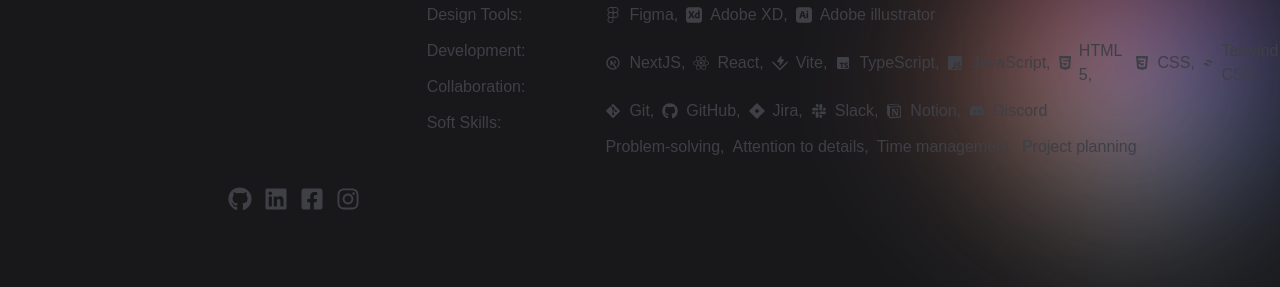
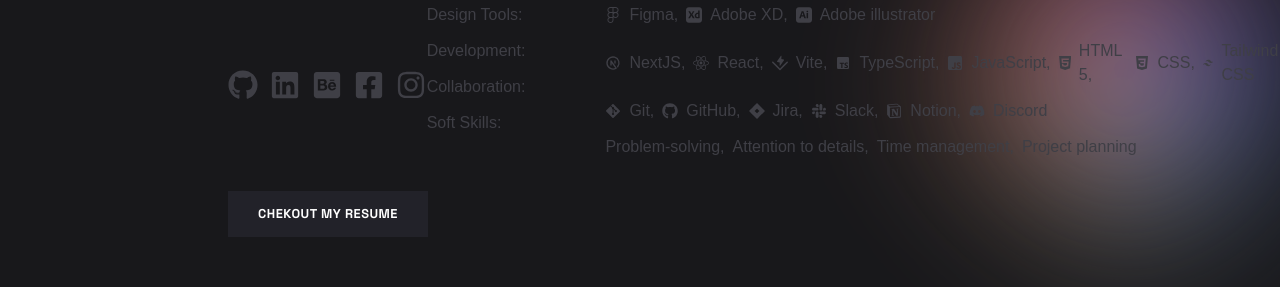
Before and after one commit to sakib071/portfolio2.0, a Next.js app: page / in a window 1280 px wide. Shown: the part 609-896 px from the top of the page. Built offline with nearby package versions, Linux system fonts and the light colour scheme.

Commit message:
resume button added

```diff
--- /dev/null
+++ b/app/components/CustomButton.css
@@ -0,0 +1,58 @@
+.button-icon {
+  display: flex;
+  /* border: 3px #fff solid; */
+  width: fit-content;
+  height: fit-content;
+  cursor: pointer;
+
+}
+
+.icon {
+  background-color: #fff;
+  padding: 10px 10px 5px 10px;
+}
+
+.icon svg {
+  width: 25px;
+  height: 25px;
+}
+
+.cube {
+  transition: all 0.4s;
+  transform-style: preserve-3d;
+  width: 200px;
+  height: 20px;
+}
+
+.button-icon:hover {
+  border-color: #2dd4bf;
+}
+
+.button-icon:hover .cube {
+  transform: rotateX(90deg);
+}
+
+.side {
+  position: absolute;
+  height: 46px;
+  width: 200px;
+  display: flex;
+  font-size: 0.8em;
+  justify-content: center;
+  align-items: center;
+  text-transform: uppercase;
+  letter-spacing: 0.5px;
+  font-weight: bold;
+}
+
+.top {
+  background: #2dd4bf;
+  color: #fff;
+  transform: rotateX(-90deg) translate3d(0, 10px, 2em);
+}
+
+.front {
+  background: #222229;
+  color: #fff;
+  transform: translate3d(0, 0, 1em);
+}
--- /dev/null
+++ b/app/components/CustomButton.tsx
@@ -0,0 +1,29 @@
+import React from 'react'
+import './CustomButton.css';
+import { MdSimCardDownload } from "react-icons/md";
+
+export default function CustomButton() {
+
+
+  const handleDownload = () => {
+    const cvUrl = "/Mohammad Sakib Chowdhury_Resume.pdf";
+    const link = document.createElement("a");
+    link.href = cvUrl;
+    link.download = "Mohammad Sakib Chowdhury_Resume.pdf"; // File name when downloaded
+    document.body.appendChild(link);
+    link.click();
+    document.body.removeChild(link);
+  };
+
+  return (
+    <div onClick={handleDownload} className="button-icon">
+      <div className="cube">
+        <span className="side front">Chekout my Resume</span>
+        <div className='side top text-zinc-800 flex gap-1 items-center justify-center'>
+          <MdSimCardDownload size={18} />
+          <span className="">Download</span>
+        </div>
+      </div>
+    </div>
+  )
+}
--- a/app/components/LayoutComponent.tsx
+++ b/app/components/LayoutComponent.tsx
@@ -3,10 +3,12 @@
 import { useEffect, useState } from "react";
 import Image from "next/image";
 import Link from "next/link";
-import { FaGithub, FaLinkedin, FaFacebookSquare, FaInstagram } from "react-icons/fa";
+import { FaGithub, FaLinkedin, FaFacebookSquare, FaInstagram, FaBehanceSquare } from "react-icons/fa";
 import { Space_Grotesk } from 'next/font/google';
 import Blur01 from '@/public/blur/gradientblob-2.png';
 import Blur02 from '@/public/blur/blob-01.png';
+// import ResumeDownload from "./ResumeDownload";
+import CustomButton from "./CustomButton";
 
 const inter = Space_Grotesk({ subsets: ['latin'] });
 
@@ -97,11 +99,12 @@
 
         {/* Mobile Menu */}
         <div
-          className={`lg:hidden bg-white absolute top-14 left-0 right-0 transition-all duration-500 ease-in-out overflow-hidden z-50  text-zinc-900 ${isOpen ? 'max-h-[300px] opacity-100' : 'max-h-0 opacity-0'}`}
+          className={`lg:hidden bg-white absolute top-14 left-0 right-0 transition-all duration-500 ease-in-out overflow-hidden z-50 text-zinc-900 ${isOpen ? 'max-h-[300px] h-full opacity-100' : 'max-h-0 opacity-0'}`}
           style={{ transition: 'max-height 0.5s ease-in-out, opacity 0.5s ease-in-out' }}
         >
           <ul className="flex flex-col gap-5 mt-5 px-4 py-3">
             {navOptions}
+            <CustomButton />
           </ul>
         </div>
 
@@ -120,12 +123,16 @@
 
           <div className="flex flex-col-reverse justify-start items-start gap-10">
             <div className="flex gap-3">
-              <a href="https://github.com/sakib071" target="_blank" className={`text-2xl text-zinc-700 hover:text-teal-400 transition-colors`} rel="noreferrer"><FaGithub /></a>
-              <a href="https://www.linkedin.com/in/mohammad-sakib-chowdhury-540984163/" target="_blank" className={`text-2xl text-zinc-700 hover:text-teal-400 transition-colors`} rel="noreferrer"><FaLinkedin /></a>
-              <a href="https://www.facebook.com/sakibchy071?mibextid=ZbWKwL" target="_blank" className={`text-2xl text-zinc-700 hover:text-teal-400 transition-colors`} rel="noreferrer"><FaFacebookSquare /></a>
-              <a href="https://www.instagram.com/mohammad._.sakib?igsh=MTRtZ2J6a3R2cjNhag==" target="_blank" className={`text-2xl text-zinc-700 hover:text-teal-400 transition-colors`} rel="noreferrer"><FaInstagram /></a>
+              <a href="https://github.com/sakib071" target="_blank" className={`text-3xl text-zinc-700 hover:text-teal-400 transition-colors`} rel="noreferrer"><FaGithub /></a>
+              <a href="https://www.linkedin.com/in/mohammad-sakib-chowdhury-540984163/" target="_blank" className={`text-3xl text-zinc-700 hover:text-teal-400 transition-colors`} rel="noreferrer"><FaLinkedin /></a>
+              <a href="https://www.behance.net/sakib071" target="_blank" className={`text-3xl text-zinc-700 hover:text-teal-400 transition-colors`} rel="noreferrer"><FaBehanceSquare /></a>
+              <a href="https://www.facebook.com/sakibchy071?mibextid=ZbWKwL" target="_blank" className={`text-3xl text-zinc-700 hover:text-teal-400 transition-colors`} rel="noreferrer"><FaFacebookSquare /></a>
+              <a href="https://www.instagram.com/mohammad._.sakib?igsh=MTRtZ2J6a3R2cjNhag==" target="_blank" className={`text-3xl text-zinc-700 hover:text-teal-400 transition-colors`} rel="noreferrer"><FaInstagram /></a>
+
             </div>
           </div>
+
+          <CustomButton />
         </div>
       </div>
 
--- /dev/null
+++ b/app/components/ResumeDownload.tsx
@@ -0,0 +1,16 @@
+import Link from 'next/link'
+import React from 'react'
+import { MdSimCardDownload } from "react-icons/md";
+
+export default function ResumeDownload() {
+  return (
+    <Link
+      href="/cv.pdf"
+      download="My_CV.pdf"
+      className="flex items-center gap-2 px-4 py-2 bg-zinc-800 hover:bg-zinc-900 hover:text-teal-400 text-white rounded-lg shadow-md transition"
+    >
+      <MdSimCardDownload size={18} />
+      Download CV
+    </Link>
+  )
+}
--- a/app/components/WorkComponent.tsx
+++ b/app/components/WorkComponent.tsx
@@ -16,7 +16,7 @@
       id: 2,
       role: "Freelance Frontend Developer & UI Designer",
       company: "Client: London-based business | Remote",
-      time: "Feb, 2024 - Present",
+      time: "Feb, 2024 - Dec 2024",
       client: "London-based business",
       href: "#",
     },
```
